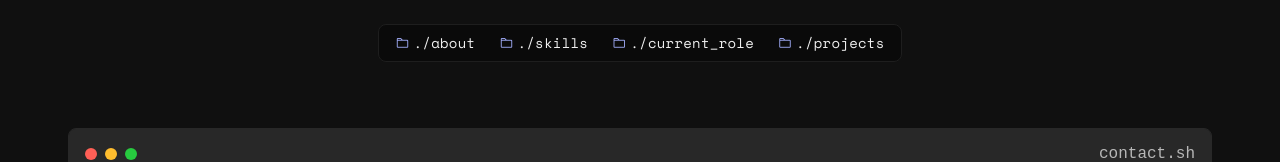
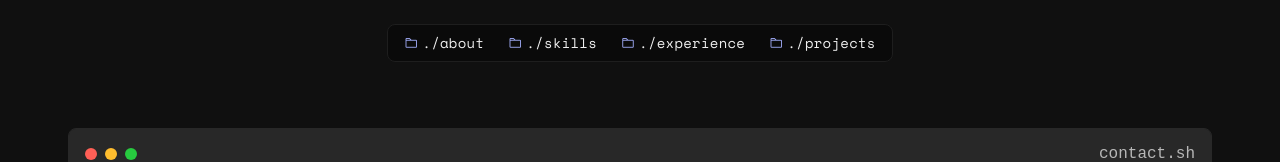
Before and after one commit to akhachadoorian/Resume, a React (Create React App) app: page /Resume/case-studies/alabama-ag in a window 1280 px wide. Shown: the top 162 px of the page. Built offline with nearby package versions, Linux system fonts and the light colour scheme; the HTML template or start-up script is replaced by a standard one; a web font is replaced by a local one.

Commit message:
<fix>Fixed nav

```diff
--- a/src/components/global/Navigation_V2.jsx
+++ b/src/components/global/Navigation_V2.jsx
@@ -16,9 +16,9 @@ export default function Navigation_V2({}) {
                     <i class="ph ph-folder"></i>
                     <p className="code_small">./skills</p>
                 </button>
-                <button onClick={() => scrollToBlockById('current_role')}>
+                <button onClick={() => scrollToBlockById('experience')}>
                     <i class="ph ph-folder"></i>
-                    <p className="code_small">./current_role</p>
+                    <p className="code_small">./experience</p>
                 </button>
                 <button onClick={() => scrollToBlockById('projects')}>
                     <i class="ph ph-folder"></i>
--- a/src/pages/Home_v3.jsx
+++ b/src/pages/Home_v3.jsx
@@ -193,7 +193,7 @@ function Home_v3({}) {
                 </div>
             </section>
 
-            <section className="reveal experience-section" id="current_role">
+            <section className="reveal experience-section" id="experience">
                 <div className="experience-inner max_width">
                     <HeaderWithNumber number={"03"} header={"Experience"} />
                     <div className="experience-body">
```
